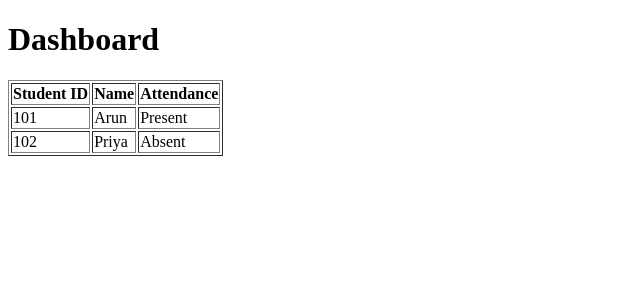
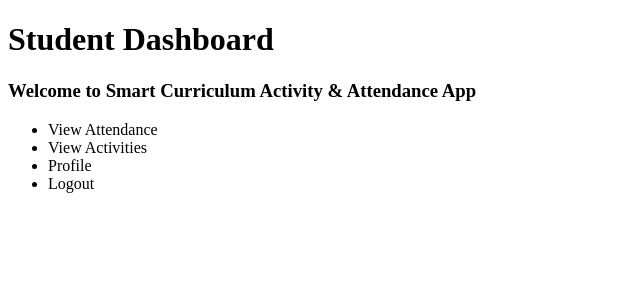
Before and after one commit to dharaniga899/Smart-Curriculum-Activity-Attendance-App, a Flask app: page /dashboard in a window 1280 px wide. Shown: the top 300 px of the page, without its empty margins (0-640 px from the left). Run offline with Flask 3, Linux system fonts and the light colour scheme.

Commit message:
Update dashboard.html

```diff
--- a/templates/dashboard.html
+++ b/templates/dashboard.html
@@ -1,30 +1,20 @@
 <!DOCTYPE html>
 <html>
 <head>
-    <title>Dashboard</title>
+    <title>Student Dashboard</title>
 </head>
 <body>
-    <h1>Dashboard</h1>
 
-    <table border="1">
-        <tr>
-            <th>Student ID</th>
-            <th>Name</th>
-            <th>Attendance</th>
-        </tr>
+<h1>Student Dashboard</h1>
 
-        <tr>
-            <td>101</td>
-            <td>Arun</td>
-            <td>Present</td>
-        </tr>
+<h3>Welcome to Smart Curriculum Activity & Attendance App</h3>
 
-        <tr>
-            <td>102</td>
-            <td>Priya</td>
-            <td>Absent</td>
-        </tr>
-    </table>
+<ul>
+    <li>View Attendance</li>
+    <li>View Activities</li>
+    <li>Profile</li>
+    <li>Logout</li>
+</ul>
 
 </body>
 </html>
```
